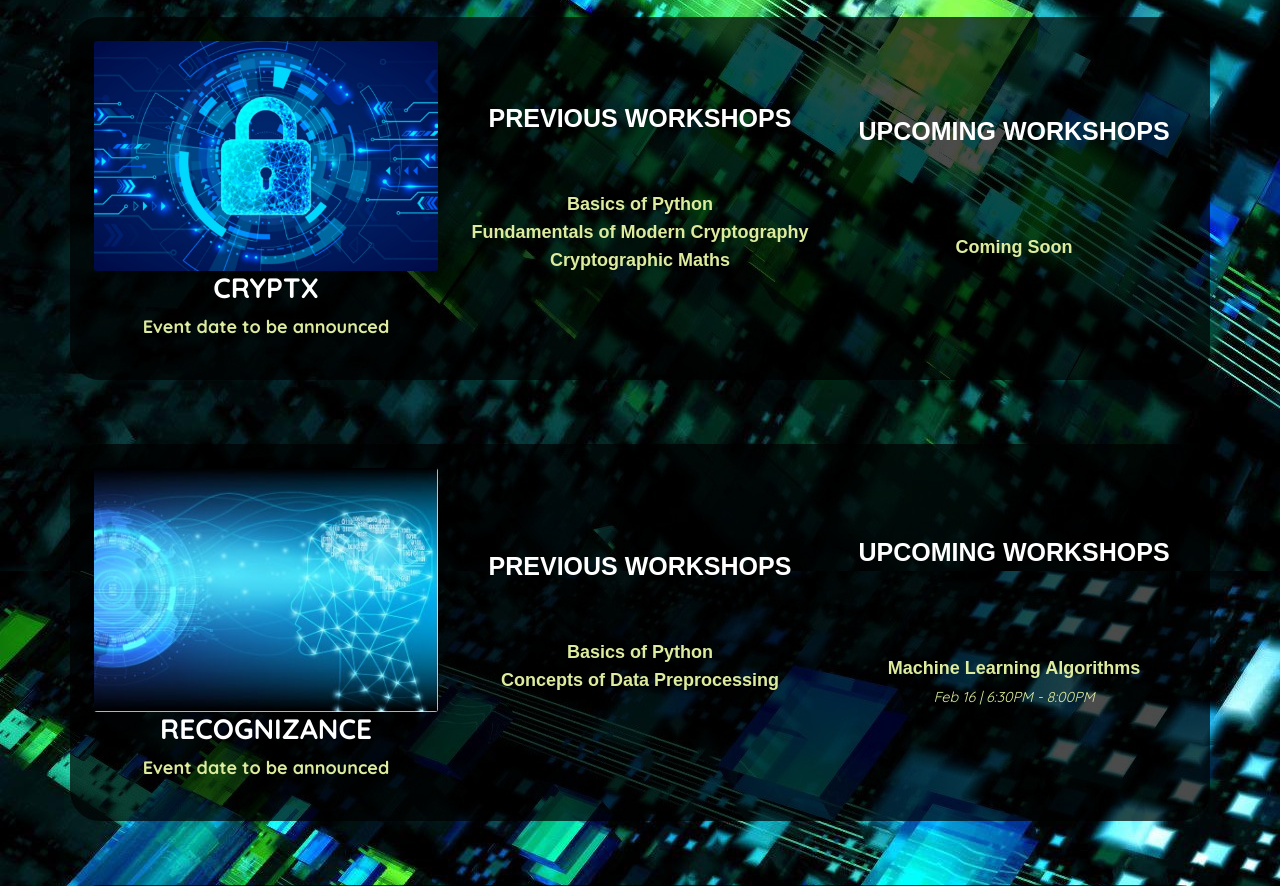
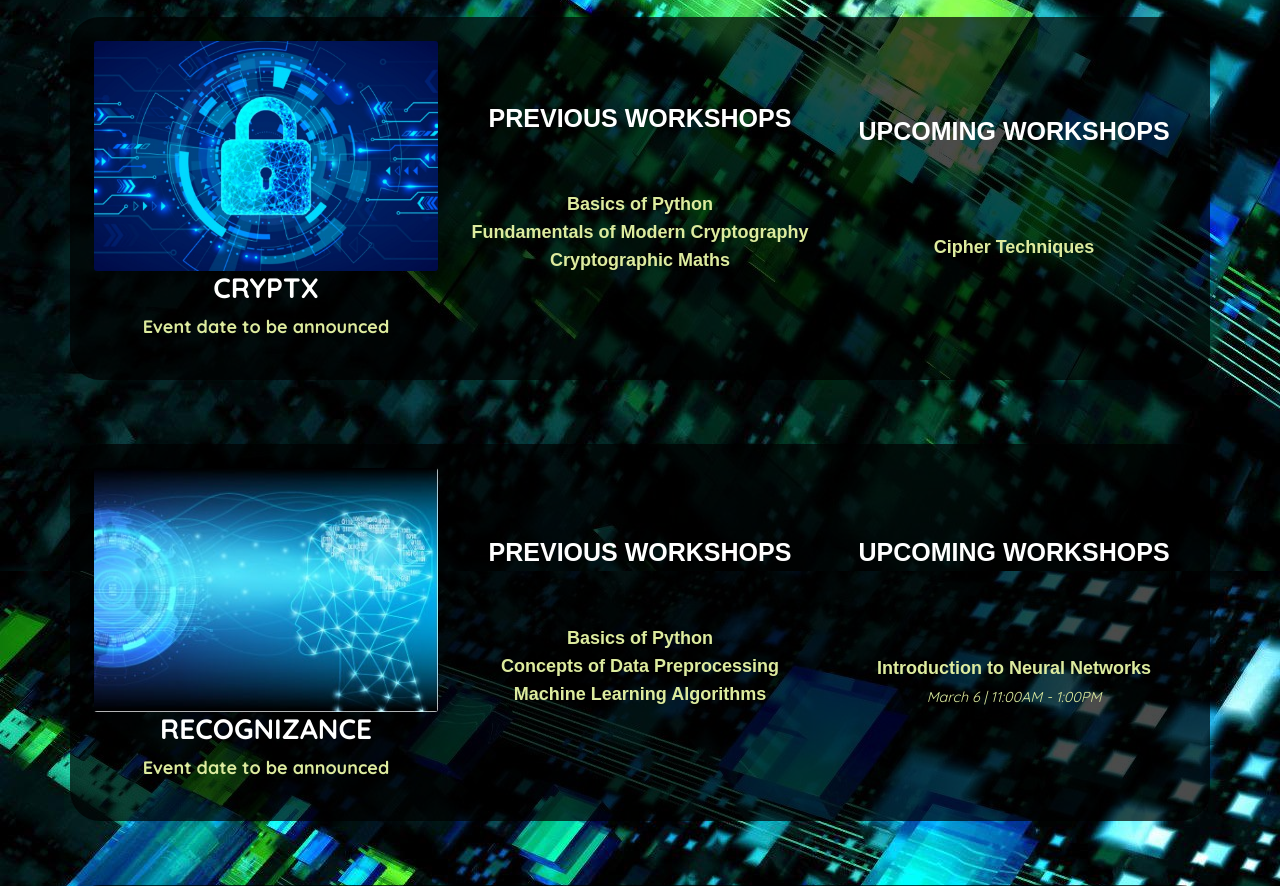
Before and after one commit to Prastuti-IIT-BHU/prastuti, a Django app: page /schedule in a window 1280 px wide. Shown: the part 629-1515 px from the top of the page. Run offline with Django 3.2, Linux system fonts and the light colour scheme; some libraries are stand-ins or nearby versions; some web fonts are replaced.

Commit message:
Update schedule.html

```diff
--- a/templates/prastuti/schedule.html
+++ b/templates/prastuti/schedule.html
@@ -102,7 +102,7 @@
           <div class="up_workshop">Upcoming workshops</div>
           <ul>
             <li>
-              <a href="https://bit.ly/cryptX" target="_blank">Coming Soon</a><br />
+              <a href="https://bit.ly/cryptX" target="_blank">Cipher Techniques</a><br />
               <small><cite></cite></small>
             </li>
           </ul>
@@ -142,6 +142,9 @@
             <li>
               <a href="https://drive.google.com/file/d/1ezOJ4_3l5qOglSoQRsYXRa2wLswgvFD0/view?usp=sharing" target="_blank">Concepts of Data Preprocessing</a>
             </li>
+            <li>
+              <a href="" target="_blank">Machine Learning Algorithms</a>
+            </li>
           </ul>
         </div>
       </div>
@@ -150,8 +153,8 @@
           <div class="up_workshop">Upcoming workshops</div>
           <ul>
             <li>
-              <a href="http://bit.ly/recognizance-2" target="_blank">Machine Learning Algorithms</a><br />
-              <small><cite>Feb 16 | 6:30PM - 8:00PM</cite></small>
+              <a href="" target="_blank">Introduction to Neural Networks</a><br />
+              <small><cite>March 6 | 11:00AM - 1:00PM</cite></small>
             </li>
           </ul>
         </div>
```
